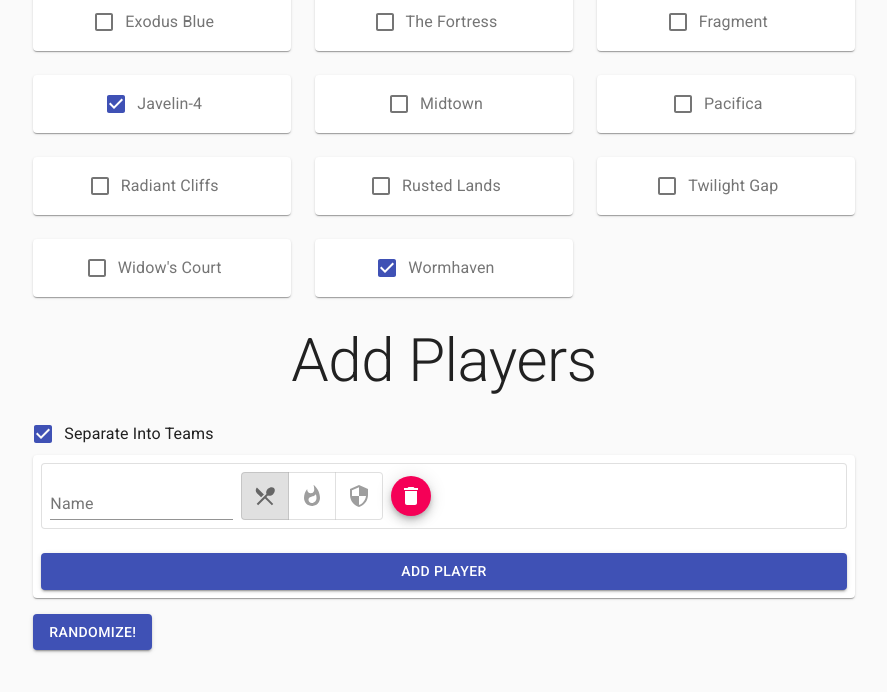
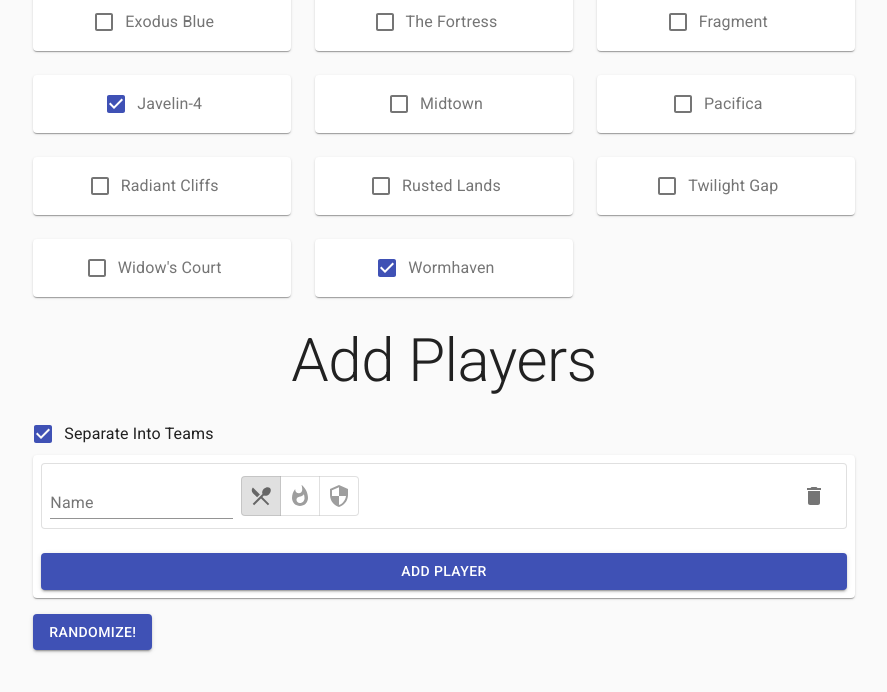
Before and after one commit to MohnishKalia/Destiny2Randomizer, a React (Create React App) app in the folder client/: page /#/ in a window 1280 px wide. Both pictures are taken after a click on the button "ADD PLAYER". Shown: the part 421-1113 px from the top of the page, without its empty margins (196-1083 px from the left). Built offline with nearby package versions, Linux system fonts and the light colour scheme.

Commit message:
Player display complete

```diff
--- a/client/src/components/Home.tsx
+++ b/client/src/components/Home.tsx
@@ -15,14 +15,11 @@ import LocalDining from '@material-ui/icons/LocalDining';
 import Whatshot from '@material-ui/icons/Whatshot';
 import Security from '@material-ui/icons/Security';
 import Delete from '@material-ui/icons/Delete';
-// import { ReactComponent as HunterEmblem } from '../emblems/hunter_emblem.svg';
-// import { ReactComponent as WarlockEmblem } from '../emblems/warlock_emblem.svg';
-// import { ReactComponent as TitanEmblem } from '../emblems/titan_emblem.svg';
 import clsx from 'clsx';
 import Card from '@material-ui/core/Card';
 import CardActions from '@material-ui/core/CardActions';
 import TextField from '@material-ui/core/TextField';
-import Fab from '@material-ui/core/Fab';
+import IconButton from '@material-ui/core/IconButton';
 
 const useStyles = makeStyles((theme) =>
     createStyles({
@@ -44,9 +41,6 @@ const useStyles = makeStyles((theme) =>
             display: 'flex',
             flexDirection: 'column',
             gap: theme.spacing(3)
-        },
-        mla: {
-            marginLeft: 'auto',
         }
     }),
 );
@@ -92,12 +86,13 @@ export default function Home() {
                     <Card className={styles.card} variant="outlined" key={i}>
                         <CardActions>
                             <form noValidate autoComplete="off" onSubmit={(e) => { e.preventDefault() }}>
-                                <TextField id="outlined-basic" label="Name" value={player.name} variant="standard" onChange={(e) =>
+                                <TextField id="outlined-basic" label="Name" value={player.name} variant="standard" size="small" onChange={(e) =>
                                     dispatch?.({ type: 'edit_player', index: i, name: e.target.value, selectedClass: player.selectedClass })} />
                             </form>
                             <ToggleButtonGroup
                                 value={player.selectedClass}
                                 exclusive
+                                size="small"
                                 onChange={(_, selClass) => selClass &&
                                     dispatch?.({ type: 'edit_player', index: i, name: player.name, selectedClass: selClass })}
                                 aria-label="class select"
@@ -112,9 +107,9 @@ export default function Home() {
                                     <Security />
                                 </ToggleButton>
                             </ToggleButtonGroup>
-                            <Fab size="small" color="secondary" className={styles.mla} aria-label="delete" onClick={() => dispatch?.({ type: 'remove_player', index: i })}>
+                            <IconButton aria-label="delete" style={{ marginLeft: 'auto' }} onClick={() => dispatch?.({ type: 'remove_player', index: i })}>
                                 <Delete />
-                            </Fab>
+                            </IconButton>
                         </CardActions>
                     </Card>
                 ))}
--- a/client/src/components/Match.tsx
+++ b/client/src/components/Match.tsx
@@ -7,6 +7,15 @@ import CardMedia from '@material-ui/core/CardMedia';
 import makeStyles from '@material-ui/core/styles/makeStyles';
 import createStyles from '@material-ui/core/styles/createStyles';
 import Typography from '@material-ui/core/Typography';
+import Grid from '@material-ui/core/Grid';
+import { classes } from '../data'
+import { shuffle } from '../utils'
+import Box from '@material-ui/core/Box';
+import List from '@material-ui/core/List';
+import ListItem from '@material-ui/core/ListItem';
+import ListItemAvatar from '@material-ui/core/ListItemAvatar';
+import Avatar from '@material-ui/core/Avatar';
+import ListItemText from '@material-ui/core/ListItemText';
 
 const useStyles = makeStyles((theme) =>
     createStyles({
@@ -23,11 +32,14 @@ const useStyles = makeStyles((theme) =>
             left: '50%',
             transform: 'translate(-50%, -50%)',
         },
+        table: {
+            minWidth: 650,
+        },
     }),
 );
 
 export default function Match() {
-    const classes = useStyles();
+    const styles = useStyles();
     const { state } = useStateContext();
     const selectedMap = useMemo(() => {
         const selectedMaps = state.maps.filter(map => map.selected).map(map => map.name);
@@ -35,21 +47,89 @@ export default function Match() {
         return selectedMap;
     }, [state.maps]);
 
+    const players = useMemo(() => {
+        const validPlayers = state.players.filter(player => player.name.trim()).map(player => {
+            const validSubclasses = Object.keys(classes[player.selectedClass]);
+            const [randomSubclass] = randomSelection(validSubclasses, 1) as [keyof (typeof classes[(keyof typeof classes)])];
+            const trees = ['Top', 'Middle', 'Bottom'];
+            const [randomTree] = randomSelection(trees, 1);
+            const info = classes[player.selectedClass][randomSubclass];
+            return { ...player, imgUrl: info.icon, display: `${randomTree} Tree ${info.name}` }
+        });
+        if (state.teams) {
+            shuffle(validPlayers);
+            const alphaTeam = validPlayers.splice(0, Math.ceil(validPlayers.length / 2));
+            return { teams: true, alphaTeam, bravoTeam: validPlayers };
+        }
+        return { teams: false, players: validPlayers };
+    }, [state.players, state.teams]);
+
     return (
         <div>
-            <Card className={classes.root}>
+            <Card className={styles.root}>
                 <CardMedia
                     component="img"
                     alt="Contemplative Reptile"
                     image={maps[selectedMap]}
                     title="Contemplative Reptile"
-                    className={classes.media}
+                    className={styles.media}
                 />
-                <div className={classes.overlay}>
+                <div className={styles.overlay}>
                     <Typography variant="button">The Random Map Is:</Typography>
                     <Typography variant="h3">{selectedMap}</Typography>
                 </div>
             </Card>
+            <Box mt={2}>
+                <Grid container spacing={3}>
+                    {players.teams
+                        ? (
+                            <>
+                                <Grid item xs={12} md={6}>
+                                    <Typography variant="h5">Alpha Team</Typography>
+                                    <List>
+                                        {players.alphaTeam!.map((player, i) => (
+                                            <ListItem key={i}>
+                                                <ListItemAvatar>
+                                                    <Avatar src={player.imgUrl} />
+                                                </ListItemAvatar>
+                                                <ListItemText primary={player.name} secondary={player.display} />
+                                            </ListItem>
+                                        ))}
+                                    </List>
+                                </Grid>
+                                <Grid item xs={12} md={6}>
+                                    <Typography variant="h5">Beta Team</Typography>
+                                    <List>
+                                        {players.bravoTeam!.map((player, i) => (
+                                            <ListItem key={i}>
+                                                <ListItemAvatar>
+                                                    <Avatar src={player.imgUrl} />
+                                                </ListItemAvatar>
+                                                <ListItemText primary={player.name} secondary={player.display} />
+                                            </ListItem>
+                                        ))}
+                                    </List>
+                                </Grid>
+                            </>
+                        )
+                        : (
+                            <Grid item xs={12}>
+                                <Typography variant="h5">Players</Typography>
+                                <List>
+                                    {players.players!.map((player, i) => (
+                                        <ListItem key={i}>
+                                            <ListItemAvatar>
+                                                <Avatar src={player.imgUrl} />
+                                            </ListItemAvatar>
+                                            <ListItemText primary={player.name} secondary={player.display} />
+                                        </ListItem>
+                                    ))}
+                                </List>
+                            </Grid>
+                        )
+                    }
+                </Grid>
+            </Box>
         </div>
     );
 }
--- a/client/src/utils.ts
+++ b/client/src/utils.ts
@@ -5,7 +5,7 @@
  * @template T
  * @returns a dependent randomized selection from the array
  */
- export function randomSelection<T>(array: T[], numValues: number = 1) {
+export function randomSelection<T>(array: T[], numValues: number = 1) {
     if (array.length < numValues)
         throw new Error('Too many random values requested');
 
@@ -20,3 +20,10 @@
     }
     return result;
 }
+
+export function shuffle(array: any[]) {
+    for (let i = array.length - 1; i > 0; i--) {
+        let randomIndex = Math.floor(Math.random() * (i + 1));
+        [array[i], array[randomIndex]] = [array[randomIndex], array[i]];
+    }
+}
```
